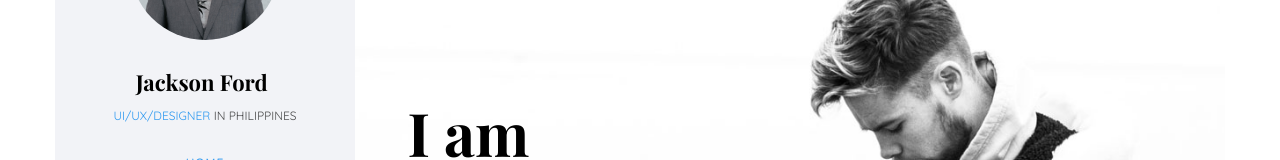
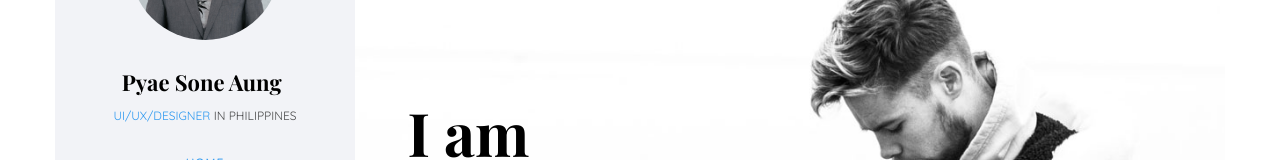
Before and after one commit to pyaesoneaung-code/pyaesoneaung.github.io, a plain HTML site: page index.html in a window 1280 px wide. Shown: the part 155-315 px from the top of the page. Drawn offline with nearby package versions, Linux system fonts and the light colour scheme; files whose address does not match are found by name; a web font is replaced by a local one.

Commit message:
Change into my name

```diff
--- a/index.html
+++ b/index.html
@@ -57,7 +57,7 @@
 		<aside id="colorlib-aside" role="complementary" class="border js-fullheight">
 			<div class="text-center">
 				<div class="author-img" style="background-image: url(images/about.jpg);"></div>
-				<h1 id="colorlib-logo"><a href="index.html">Jackson Ford</a></h1>
+				<h1 id="colorlib-logo"><a href="index.html">Pyae Sone Aung</a></h1>
 				<span class="position"><a href="#">UI/UX/Designer</a> in Philippines</span>
 			</div>
 			<nav id="colorlib-main-menu" role="navigation" class="navbar">
```
